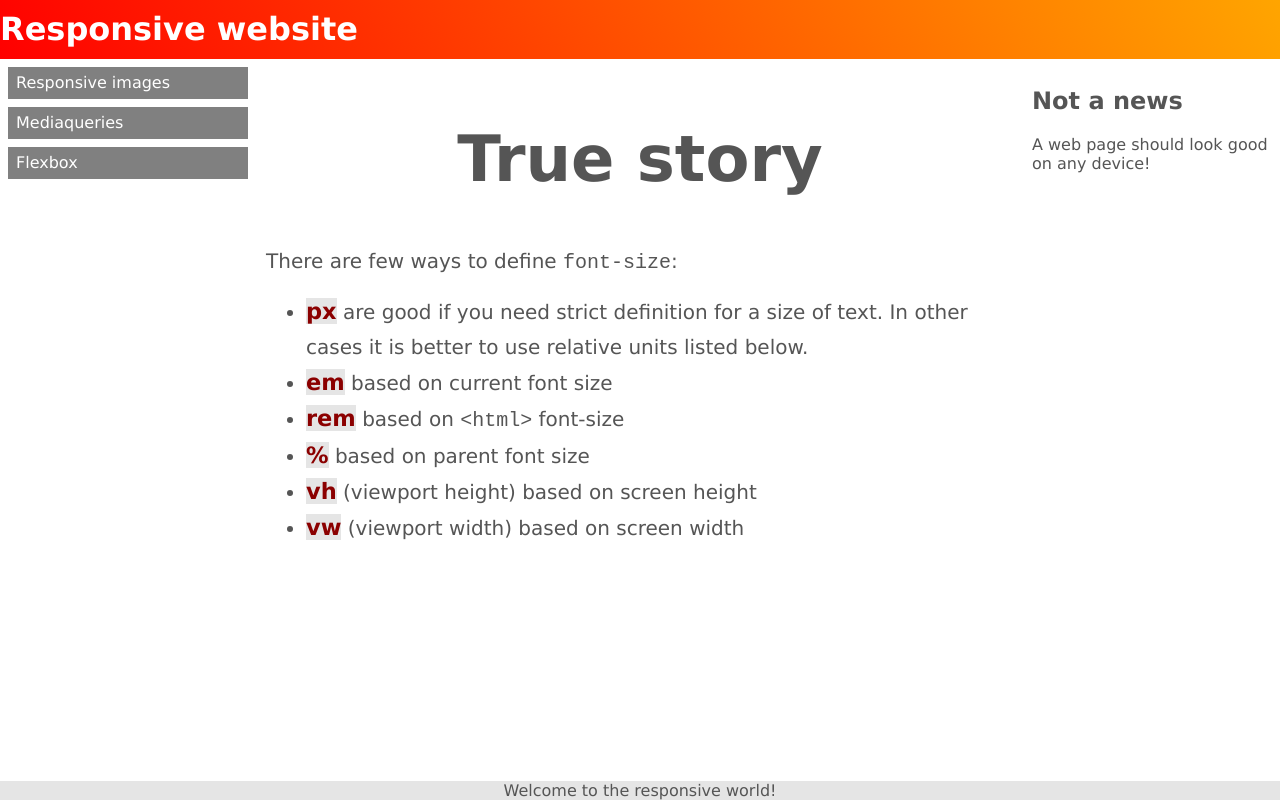
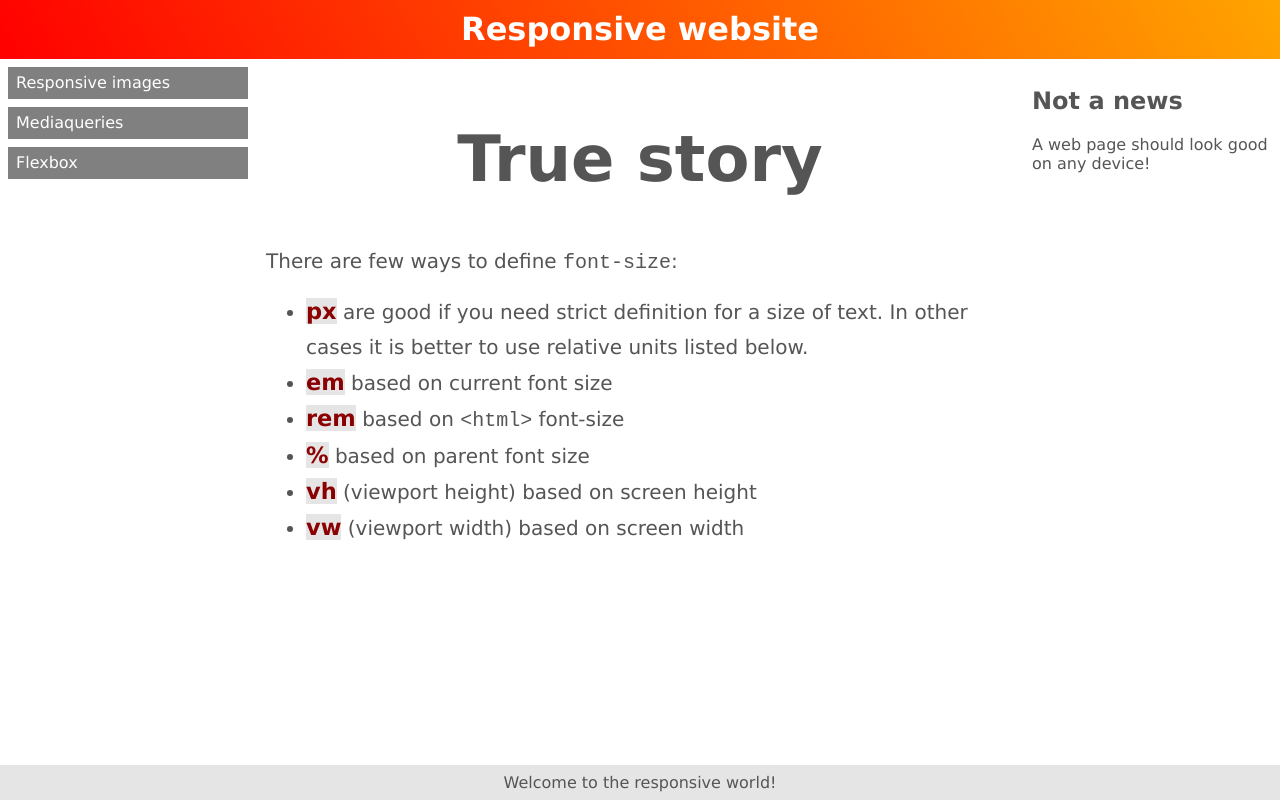
Before and after one commit to FastikDev/html-css-course, a plain HTML site: page lesson-21/task-4/index.html in a window 1280 px wide. Drawn offline with nearby package versions, Linux system fonts and the light colour scheme.

Commit message:
Update styles.css

```diff
--- a/lesson-21/task-4/styles.css
+++ b/lesson-21/task-4/styles.css
@@ -10,7 +10,7 @@ html {
 .header {
   display: flex;
   color: white;
-  padding: auto;
+  justify-content: center;
   line-height: 100%;
   background-image: linear-gradient(60deg, red, orange);
 }
@@ -23,8 +23,9 @@ body {
 }
 
 .footer {
-  text-align: center;
-  padding: 0 0.5em;
+  display: flex;
+  justify-content: center;
+  padding: 0.5em;
   background-color: #e5e5e5;
 
 }
```
